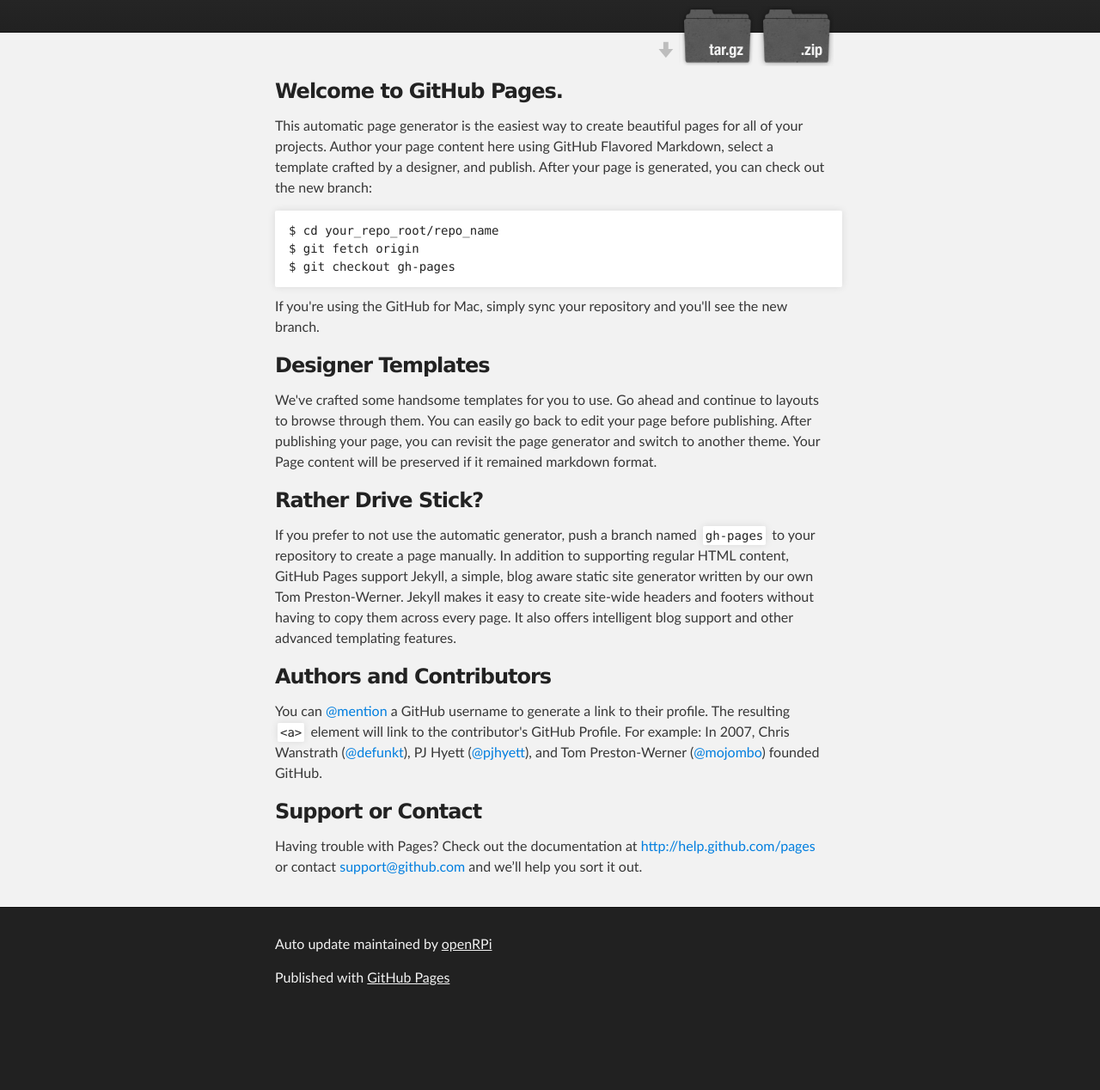
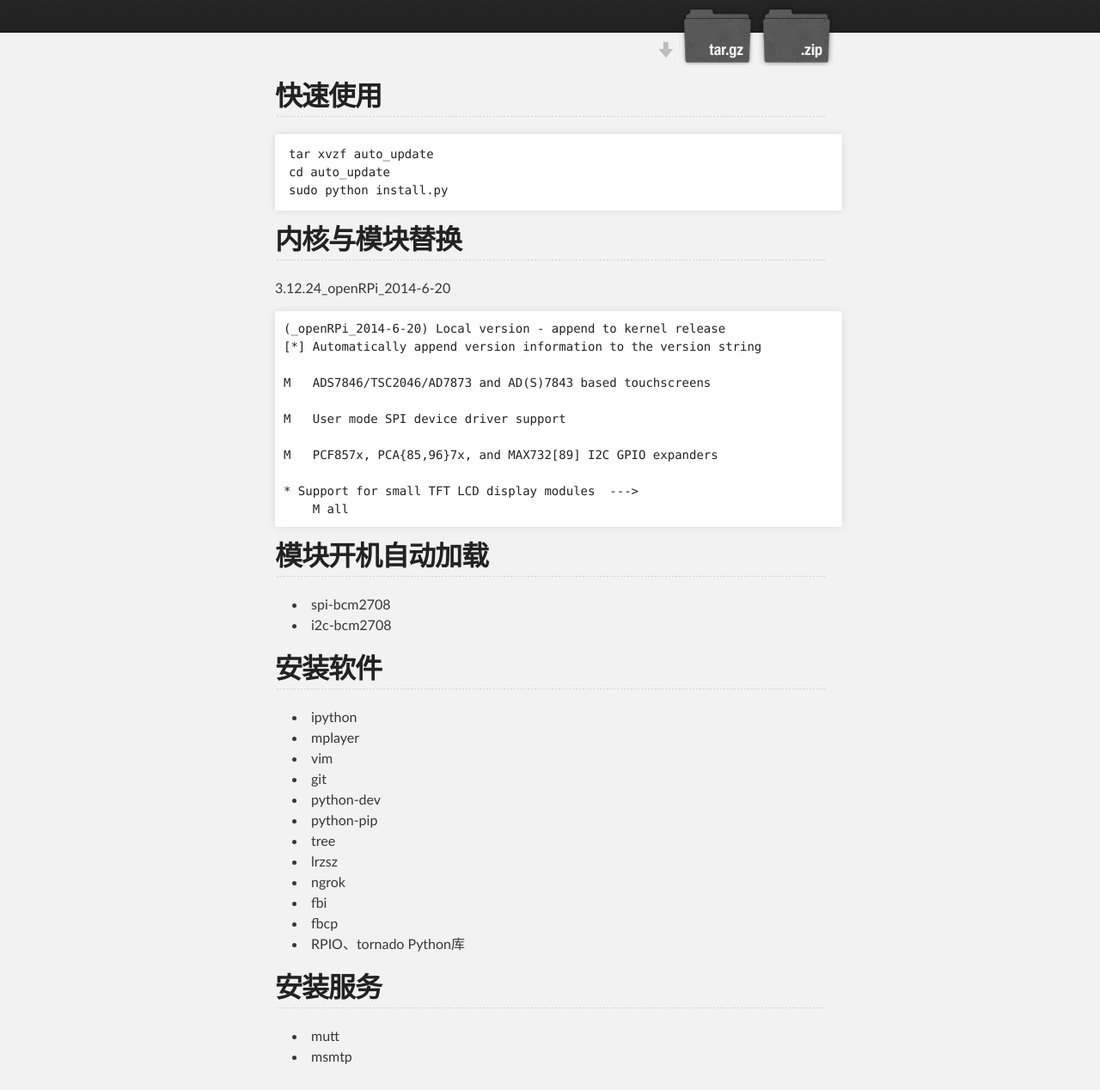
Before and after one commit to openRPi/auto_update, a plain HTML site: page index.html in a window 1280 px wide. Shown: the part 172-1440 px from the top of the page at 86% size. Before the commit the page ends 1356 px from the top, so only its background shows below. Drawn offline with Linux system fonts and the light colour scheme.

```diff
--- a/index.html
+++ b/index.html
@@ -31,37 +31,62 @@
     <!-- MAIN CONTENT -->
     <div id="main_content_wrap" class="outer">
       <section id="main_content" class="inner">
-        <h3>
-<a name="welcome-to-github-pages" class="anchor" href="#welcome-to-github-pages"><span class="octicon octicon-link"></span></a>Welcome to GitHub Pages.</h3>
+        <h2>
+<a name="%E5%BF%AB%E9%80%9F%E4%BD%BF%E7%94%A8" class="anchor" href="#%E5%BF%AB%E9%80%9F%E4%BD%BF%E7%94%A8"><span class="octicon octicon-link"></span></a>快速使用</h2>
 
-<p>This automatic page generator is the easiest way to create beautiful pages for all of your projects. Author your page content here using GitHub Flavored Markdown, select a template crafted by a designer, and publish. After your page is generated, you can check out the new branch:</p>
-
-<pre><code>$ cd your_repo_root/repo_name
-$ git fetch origin
-$ git checkout gh-pages
+<pre><code>tar xvzf auto_update
+cd auto_update
+sudo python install.py
 </code></pre>
 
-<p>If you're using the GitHub for Mac, simply sync your repository and you'll see the new branch.</p>
+<h2>
+<a name="%E5%86%85%E6%A0%B8%E4%B8%8E%E6%A8%A1%E5%9D%97%E6%9B%BF%E6%8D%A2" class="anchor" href="#%E5%86%85%E6%A0%B8%E4%B8%8E%E6%A8%A1%E5%9D%97%E6%9B%BF%E6%8D%A2"><span class="octicon octicon-link"></span></a>内核与模块替换</h2>
 
-<h3>
-<a name="designer-templates" class="anchor" href="#designer-templates"><span class="octicon octicon-link"></span></a>Designer Templates</h3>
+<p>3.12.24_openRPi_2014-6-20</p>
 
-<p>We've crafted some handsome templates for you to use. Go ahead and continue to layouts to browse through them. You can easily go back to edit your page before publishing. After publishing your page, you can revisit the page generator and switch to another theme. Your Page content will be preserved if it remained markdown format.</p>
+<pre>
+(_openRPi_2014-6-20) Local version - append to kernel release
+[*] Automatically append version information to the version string
 
-<h3>
-<a name="rather-drive-stick" class="anchor" href="#rather-drive-stick"><span class="octicon octicon-link"></span></a>Rather Drive Stick?</h3>
+M   ADS7846/TSC2046/AD7873 and AD(S)7843 based touchscreens
 
-<p>If you prefer to not use the automatic generator, push a branch named <code>gh-pages</code> to your repository to create a page manually. In addition to supporting regular HTML content, GitHub Pages support Jekyll, a simple, blog aware static site generator written by our own Tom Preston-Werner. Jekyll makes it easy to create site-wide headers and footers without having to copy them across every page. It also offers intelligent blog support and other advanced templating features.</p>
+M   User mode SPI device driver support
 
-<h3>
-<a name="authors-and-contributors" class="anchor" href="#authors-and-contributors"><span class="octicon octicon-link"></span></a>Authors and Contributors</h3>
+M   PCF857x, PCA{85,96}7x, and MAX732[89] I2C GPIO expanders
 
-<p>You can <a href="https://github.com/blog/821" class="user-mention">@mention</a> a GitHub username to generate a link to their profile. The resulting <code>&lt;a&gt;</code> element will link to the contributor's GitHub Profile. For example: In 2007, Chris Wanstrath (<a href="https://github.com/defunkt" class="user-mention">@defunkt</a>), PJ Hyett (<a href="https://github.com/pjhyett" class="user-mention">@pjhyett</a>), and Tom Preston-Werner (<a href="https://github.com/mojombo" class="user-mention">@mojombo</a>) founded GitHub.</p>
+* Support for small TFT LCD display modules  ---&gt;
+    M all
+</pre>
 
-<h3>
-<a name="support-or-contact" class="anchor" href="#support-or-contact"><span class="octicon octicon-link"></span></a>Support or Contact</h3>
+<h2>
+<a name="%E6%A8%A1%E5%9D%97%E5%BC%80%E6%9C%BA%E8%87%AA%E5%8A%A8%E5%8A%A0%E8%BD%BD" class="anchor" href="#%E6%A8%A1%E5%9D%97%E5%BC%80%E6%9C%BA%E8%87%AA%E5%8A%A8%E5%8A%A0%E8%BD%BD"><span class="octicon octicon-link"></span></a>模块开机自动加载</h2>
 
-<p>Having trouble with Pages? Check out the documentation at <a href="http://help.github.com/pages">http://help.github.com/pages</a> or contact <a href="mailto:support@github.com">support@github.com</a> and we’ll help you sort it out.</p>
+<ul>
+<li>spi-bcm2708</li>
+<li>i2c-bcm2708</li>
+</ul><h2>
+<a name="%E5%AE%89%E8%A3%85%E8%BD%AF%E4%BB%B6" class="anchor" href="#%E5%AE%89%E8%A3%85%E8%BD%AF%E4%BB%B6"><span class="octicon octicon-link"></span></a>安装软件</h2>
+
+<ul>
+<li>ipython</li>
+<li>mplayer</li>
+<li>vim</li>
+<li>git </li>
+<li>python-dev</li>
+<li>python-pip</li>
+<li>tree</li>
+<li>lrzsz</li>
+<li>ngrok</li>
+<li>fbi</li>
+<li>fbcp</li>
+<li>RPIO、tornado Python库</li>
+</ul><h2>
+<a name="%E5%AE%89%E8%A3%85%E6%9C%8D%E5%8A%A1" class="anchor" href="#%E5%AE%89%E8%A3%85%E6%9C%8D%E5%8A%A1"><span class="octicon octicon-link"></span></a>安装服务</h2>
+
+<ul>
+<li>mutt</li>
+<li>msmtp</li>
+</ul>
       </section>
     </div>
 
```
Also changed, not shown: params.json (+1 -1 lines).
